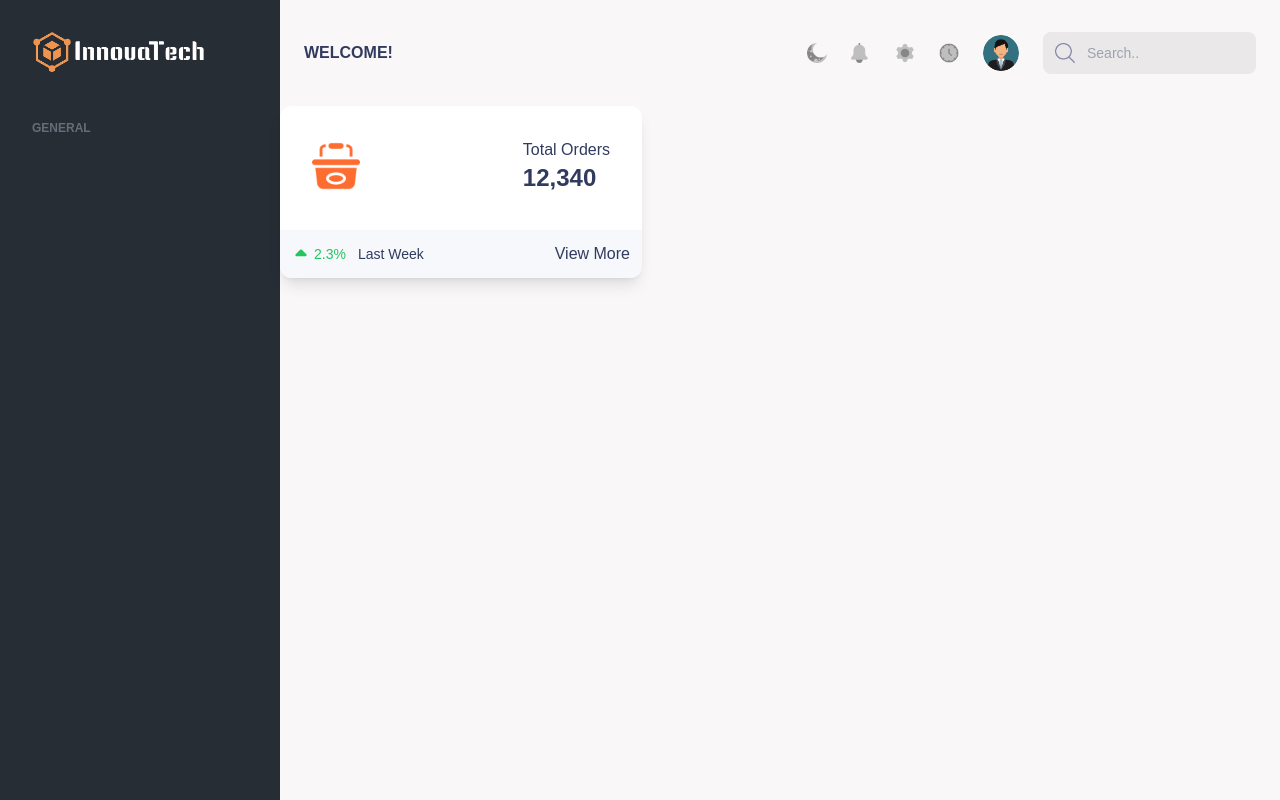
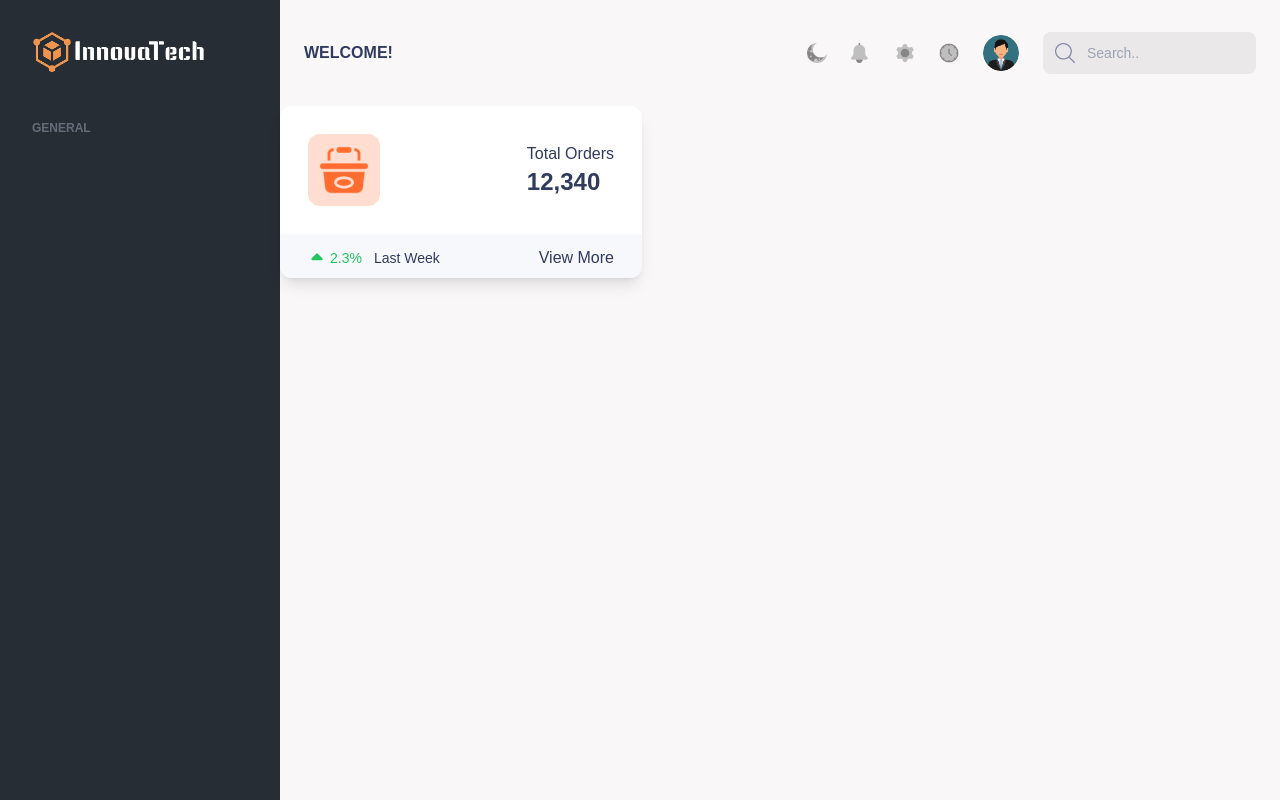
Before and after one commit to HKinnovaTech/Dashboard-Inventory, a Next.js app: page / in a window 1280 px wide. Built offline with nearby package versions, Linux system fonts and the light colour scheme.

Commit message:
initial dashboard1

```diff
--- a/src/app/Components/Dashboard/components/infocard.tsx
+++ b/src/app/Components/Dashboard/components/infocard.tsx
@@ -1,12 +1,11 @@
 import React from "react";
-import { FaCaretDown } from "react-icons/fa";
 import { FaCaretUp } from "react-icons/fa6";
 
 const InfoCard = () => {
   return (
     <div className="w-[362px] h-[172px] bg-primary shadow-lg rounded-xl overflow-hidden flex flex-col justify-between">
-      <div className="flex items-center justify-between p-8">
-        <div>
+      <div className="flex items-center justify-between p-7 ">
+        <div className="bg-[#ffdacb]/90 rounded-xl p-3">
           <img src="/images/bucket.png" alt="Bucket" className="w-12 h-12" />
         </div>
         <div>
@@ -15,7 +14,7 @@ const InfoCard = () => {
         </div>
       </div>
 
-      <div className="flex justify-between items-center bg-secoundary p-3">
+      <div className="flex justify-between items-center bg-secoundary py-3 px-7">
         <div className="flex gap-3 text-sm">
           <div className="flex items-center space-x-1 text-green-500">
             <FaCaretUp size={18} />
```
